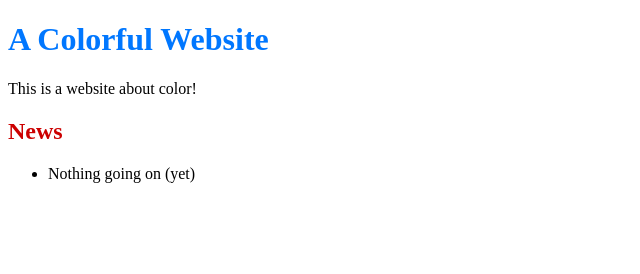
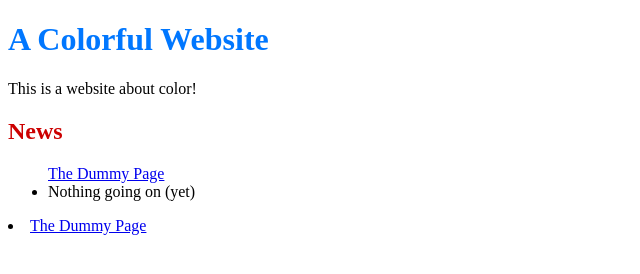
Before and after one commit to gilrko/MyGit-Repo, a plain HTML site: page index.html in a window 1280 px wide. Shown: the whole page, without its empty margins (0-640 px from the left). Drawn offline with Linux system fonts and the light colour scheme.

Commit message:
Add a news page

```diff
--- a/index.html
+++ b/index.html
@@ -9,7 +9,12 @@
         <p>This is a website about color!</p>
         <h2 style="color: #C00">News</h2>
         <ul>
+                <a href="news-1.html">The Dummy Page</a>
         <li>Nothing going on (yet)</li>
         </ul>
+        <li>
+                <a href="dummy.html">The Dummy Page</a>
+                </li>
+
 </body>
 </html>
```
